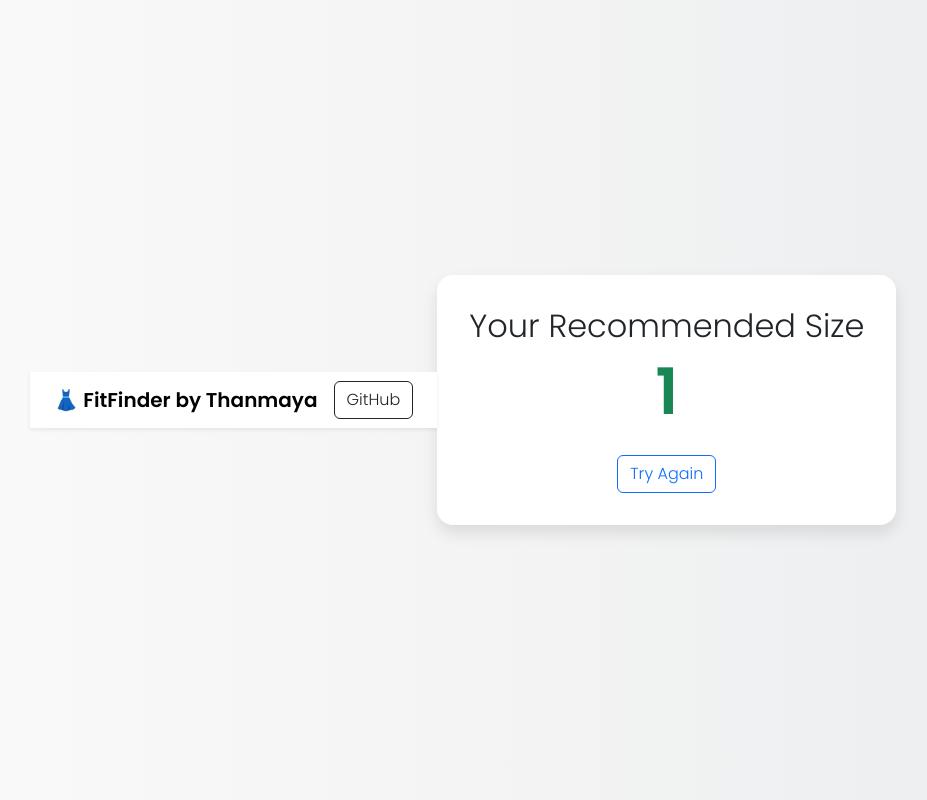
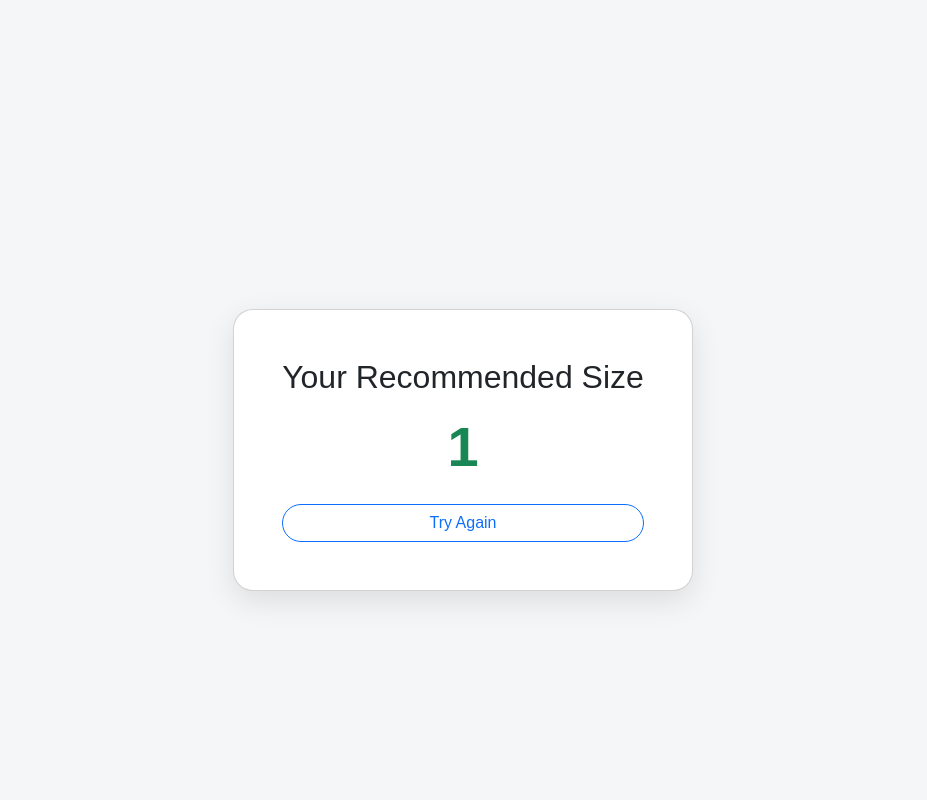
Before and after one commit to ThanmayaSri/Perfect-Fit-Finder, a Flask app: template templates/result.html in a window 1280 px wide. Shown: the whole page, without its empty margins (177-1104 px from the left). Run offline with Flask 3, Linux system fonts and the light colour scheme; the template is opened without the code that fills it: most values are stand-ins (such as "Sample title", 1, 10 or a date in 2020).

Commit message:
Update result.html

```diff
--- a/templates/result.html
+++ b/templates/result.html
@@ -1,41 +1,32 @@
 <!DOCTYPE html>
 <html lang="en">
 <head>
-  <meta charset="UTF-8">
-  <title>Result</title>
-  <link rel="icon" href="{{ url_for('static', filename='favicon.ico') }}">
-  <meta name="viewport" content="width=device-width, initial-scale=1">
-  <link href="https://cdn.jsdelivr.net/npm/bootstrap@5.3.0/dist/css/bootstrap.min.css" rel="stylesheet">
-  <link href="https://fonts.googleapis.com/css2?family=Poppins:wght@300;600&display=swap" rel="stylesheet">
+  <meta charset="UTF-8" />
+  <meta name="viewport" content="width=device-width, initial-scale=1.0" />
+  <title>Your Size</title>
+  <link href="https://cdn.jsdelivr.net/npm/bootstrap@5.3.0/dist/css/bootstrap.min.css" rel="stylesheet" />
   <style>
     body {
+      background: #f4f6f8;
       font-family: 'Poppins', sans-serif;
-      background: linear-gradient(to right, #fdfbfb, #ebedee);
-      min-height: 100vh;
-      display: flex;
-      align-items: center;
-      justify-content: center;
     }
     .result-card {
-      padding: 2rem;
-      border-radius: 1rem;
-      background: white;
-      box-shadow: 0 8px 16px rgba(0,0,0,0.1);
-      text-align: center;
+      margin-top: 100px;
+      border-radius: 20px;
+      box-shadow: 0 10px 30px rgba(0, 0, 0, 0.1);
+    }
+    .btn-outline-primary {
+      border-radius: 30px;
     }
   </style>
 </head>
 <body>
-  <nav class="navbar navbar-light bg-white shadow-sm px-4">
-        <span class="navbar-brand fw-bold">👗 FitFinder by Thanmaya</span>
-        <a class="btn btn-outline-dark" href="https://github.com/ThanmayaSri" target="_blank">GitHub</a>
-  </nav>
-
-  <div class="result-card">
-    <h2>Your Recommended Size</h2>
-    <div class="display-3 text-success fw-bold">{{ size }}</div>
-    <a href="/" class="btn btn-outline-primary mt-4">Try Again</a>
+  <div class="container d-flex justify-content-center align-items-center" style="height: 100vh;">
+    <div class="card result-card p-5 text-center">
+      <h2 class="mb-3">Your Recommended Size</h2>
+      <div class="display-4 text-success fw-bold">{{ size }}</div>
+      <a href="/" class="btn btn-outline-primary mt-4">Try Again</a>
+    </div>
   </div>
-
 </body>
 </html>
```
